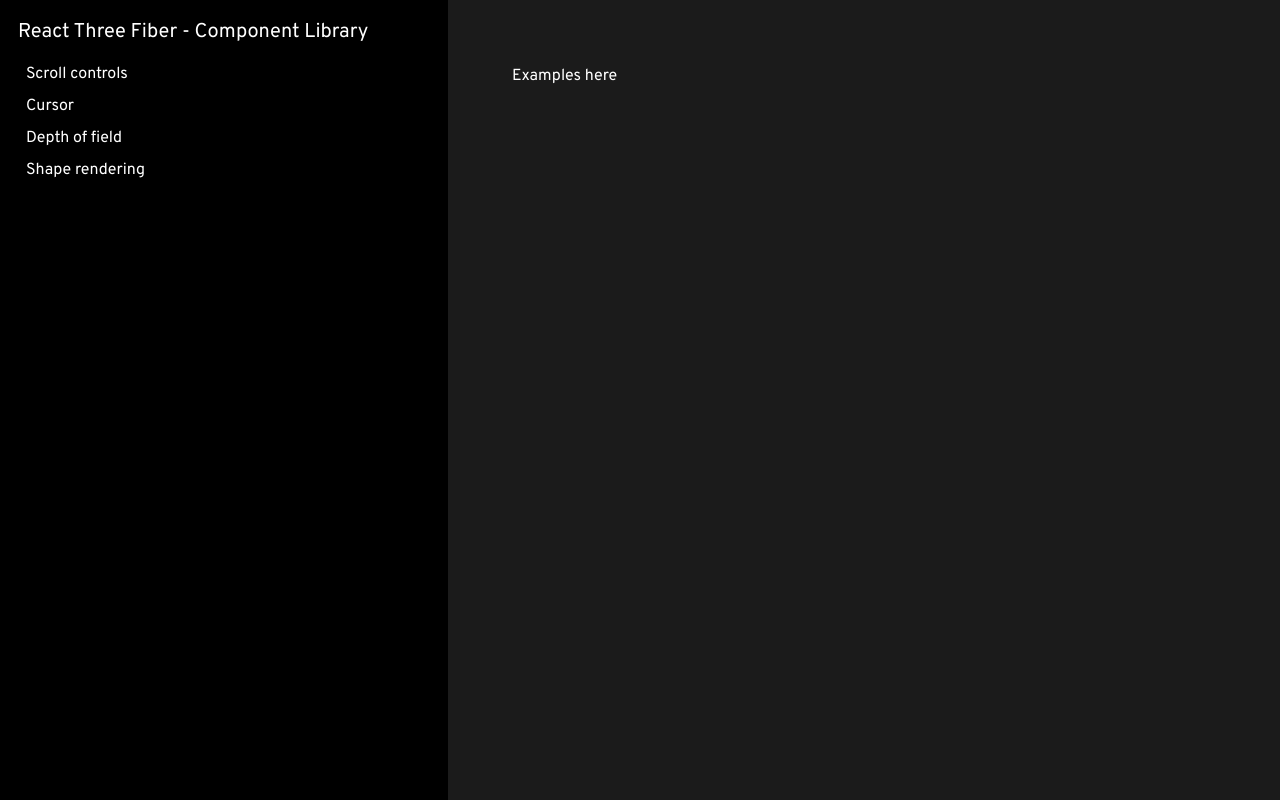
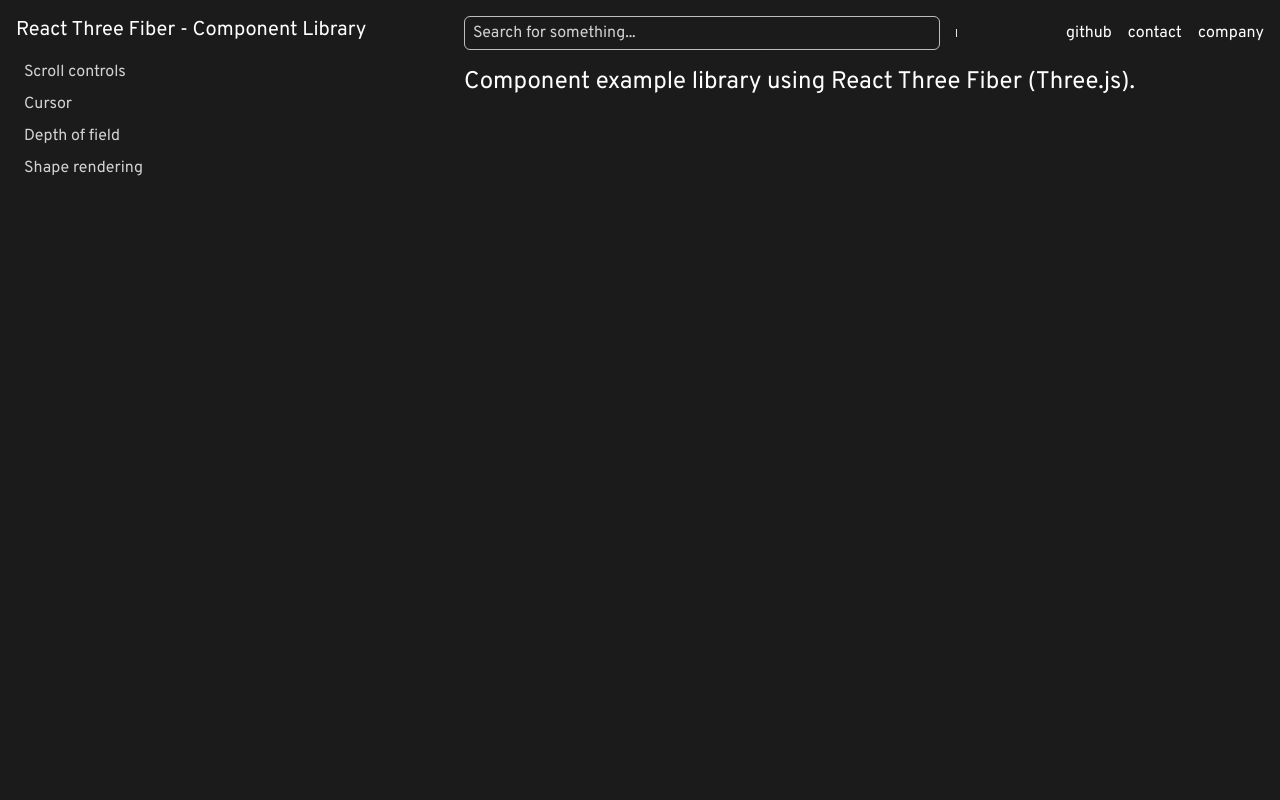
Before and after one commit to Ray-Hackshaw/fiber, a Next.js app: page /examples in a window 1280 px wide. Built offline with nearby package versions, Linux system fonts and the light colour scheme.

Commit message:
feat: work on layout

```diff
--- a/app/examples/layout.tsx
+++ b/app/examples/layout.tsx
@@ -1,3 +1,5 @@
+import Link from "next/link";
+
 interface Example {
   label: string;
   href: string;
@@ -41,16 +43,38 @@
   children: React.ReactNode;
 }) => {
   return (
-    <section className="h-screen flex">
-      <div className="border-2 space-y-4 border-black w-full max-w-md text-white p-4 bg-black">
-        <h1 className="text-xl">React Three Fiber - Component Library</h1>
+    <section className="h-screen flex p-4">
+      <div className="space-y-4 w-full max-w-md ">
+        <h1>
+          <Link className="text-xl text-white" href="/examples">
+            React Three Fiber - Component Library
+          </Link>
+        </h1>
         <div className="space-y-2 indent-2">
           {examples.map((x) => (
-            <div key={x.href}>{x.label}</div>
+            <div key={x.href}>
+              <Link
+                href={x.href}
+                className="text-white opacity-80 hover:opacity-100 transition-all duration-200 ease-in-out"
+              >
+                {x.label}
+              </Link>
+            </div>
           ))}
         </div>
       </div>
-      <div className="p-16">{children}</div>
+      <div className="w-full space-y-4">
+        <div className="w-full flex gap-4 justify-between items-center">
+          <div className="w-full border px-2 py-1 rounded-md cursor-pointer opacity-80 hover:opacity-100 transition-all duration-200 ease-in-out">
+            Search for something...
+          </div>
+          <div className="w-40 border-l h-2" />
+          <div>github</div>
+          <div>contact</div>
+          <div>company</div>
+        </div>
+        <div className="">{children}</div>
+      </div>
     </section>
   );
 };
--- a/app/examples/page.tsx
+++ b/app/examples/page.tsx
@@ -1,7 +1,13 @@
 import { NextPage } from "next";
 
 const ExamplesLanding: NextPage = () => {
-  return <div>Examples here</div>;
+  return (
+    <div>
+      <h1 className="text-2xl">
+        Component example library using React Three Fiber (Three.js).
+      </h1>
+    </div>
+  );
 };
 
 export default ExamplesLanding;
```
